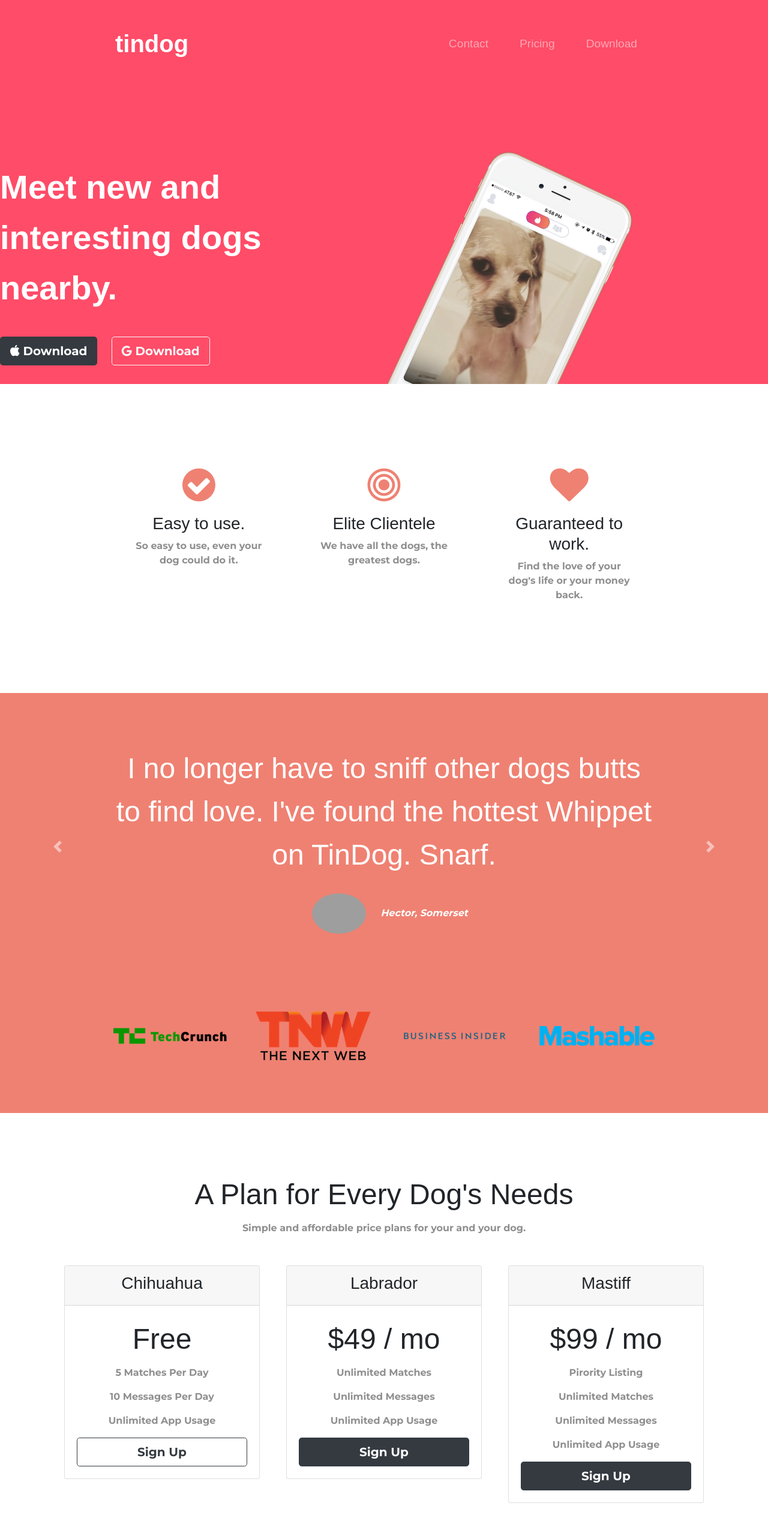
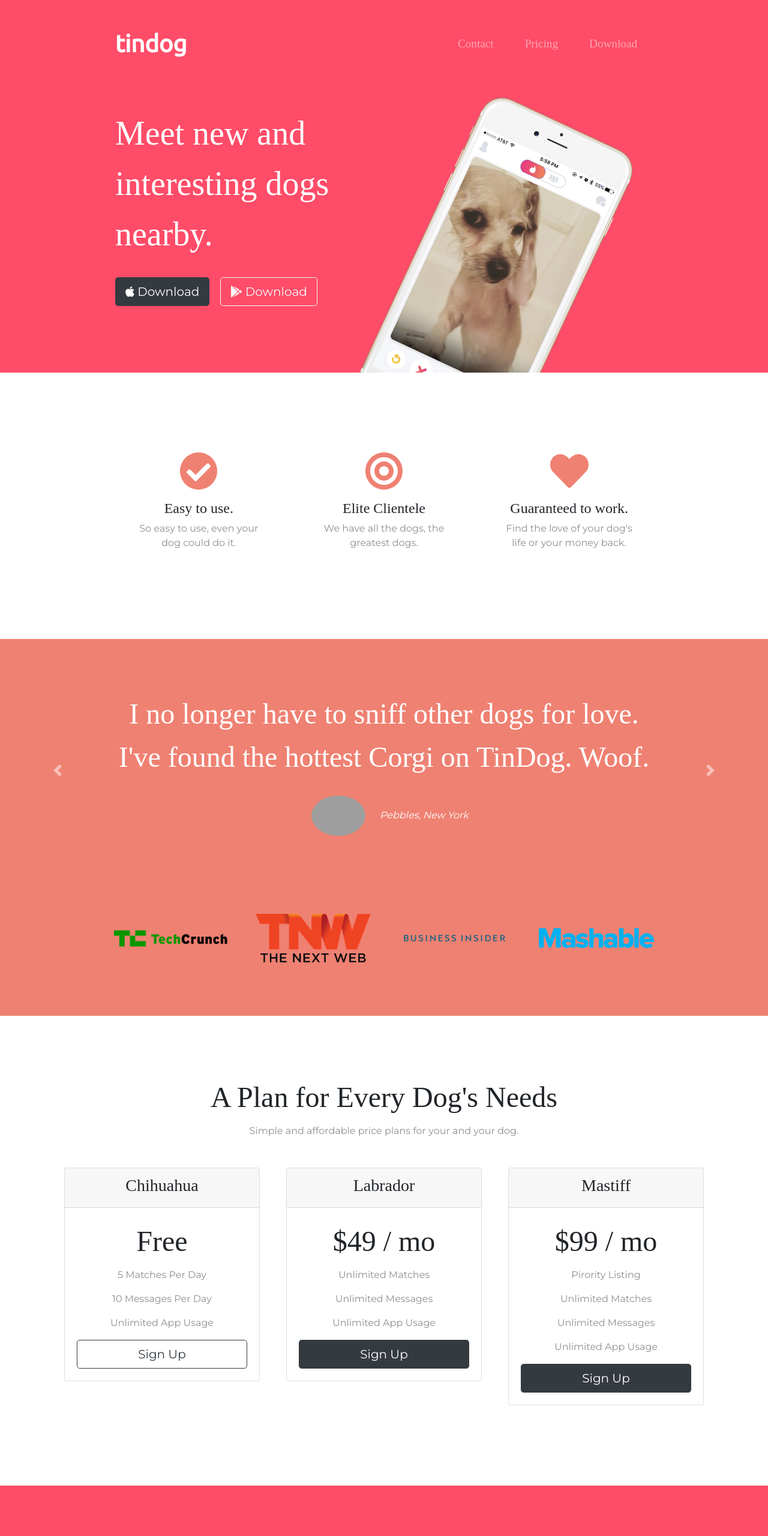
Before and after one commit to steerpike100/steerpike100.github.io, a plain HTML site: page index.html in a window 1280 px wide. Shown: the top 2560 px of the page at 60% size. Drawn offline with nearby package versions, Linux system fonts and the light colour scheme; grey boxes are pictures that could not be loaded.

Commit message:
complete website

```diff
--- a/css/styles.css
+++ b/css/styles.css
@@ -1,45 +1,55 @@
+
 body {
-    font-family: "Montserrat", sans-serif;
+    font-family: "Montserrat";
+    text-align: center;
 }
 
-#title {
+h1, h2, h3, h4, h5, h6 {
+    font-family: "Montserrat-Bold";
+}
+
+p {
+    color: #8f8f8f;
+}
+
+/* Headings */
+
+.big-heading {
+    font-family: "Montserrat-Black";
+    font-size: 3.5rem;
+    line-height: 1.5;
+}
+
+.section-heading {
+    font-size: 3rem;
+    line-height: 1.5;
+}
+
+/* Containers */
+
+.container-fluid{
+    padding: 7% 15%;
+}
+
+/* Sections */
+
+.colored-section {
     background-color: #ff4c68;
     color: #fff;
 }
 
-.container-fluid {
-    padding: 3% 15% 7%;
+.white-section {
+    background-color: #fff;
 }
 
-h1 {
-    font-family: "Ubuntu", sans-serif;
-    font-size: 3.5rem;
-    font-weight: bold;
-    line-height: 1.5;
-}
-
-h2 {
-    font-family: "Montseratt-Black", sans-serif;
-    font-size: 3rem;
-    line-height: 1.5;
-}
-
-h3 {
-    font-family: "Montseratt-Bold", sans-serif
-}
-
-p {
-    color: #8f8f8f
-}
-
-/*Navigation Bar*/
+/* Navigation Bar */
 
 .navbar {
-    padding: 0 0 4.5rem
+    padding: 0 0 4.5rem;
 }
 
 .navbar-brand {
-    font-family: "Ubuntu", sans-serif;
+    font-family: "Ubuntu";
     font-size: 2.5rem;
     font-weight: bold;
 }
@@ -50,33 +60,48 @@ p {
 
 .nav-link {
     font-size: 1.2rem;
-    font-family: "Montserrat-Light", sans-serif;
+    font-family: "Montserrat-Light";
 }
 
-/*Download Buttons*/
+/* Buttons */
+
 .download-button {
     margin: 5% 3% 5% 0;
 }
 
-/*Title Image*/
+/* Title Section */
+
+#title {
+    background-color: #ff4c68;
+    color: #fff;
+    text-align: left;
+}
+
+#title .container-fluid {
+    padding: 3% 15% 7%;
+}
+
+/* Title Image */
+
 .title-image {
-    width:40%;
+    width: 60%;
     transform: rotate(25deg);
     position: absolute;
-    right:50%;
+    right: 30%;
 }
 
-/*Features section*/
+/* Features Section */
+
 #features {
-    background-color: #ffff;
-    padding: 7% 15%;
     position: relative;
+}
 
+.feature-title {
+    font-size: 1.5rem;
 }
 
 .feature-box {
-    text-align: center;
-    padding: 5%;
+    padding: 4.5%;
 }
 
 .icon {
@@ -88,11 +113,15 @@ p {
     color: #ff4c68;
 }
 
-/*Testimonials section*/
+/* Testimonial Section */
+
 #testimonials {
-    text-align: center;
     background-color: #ef8172;
-    color: #fff;
+}
+
+.testimonial-text {
+    font-size: 3rem;
+    line-height: 1.5;
 }
 
 .testimonial-image {
@@ -101,13 +130,9 @@ p {
     margin: 20px;
 }
 
-.carousel-item {
-    padding: 7% 15%;
-}
 
 #press {
     background-color: #ef8172;
-    text-align: center;
     padding-bottom: 3%;
 }
 
@@ -116,46 +141,39 @@ p {
     margin: 20px 20px 50px;
 }
 
-/*Pricing Section*/
+/* Pricing Section */
+
 #pricing {
     padding: 100px;
-    text-align: center;
+}
+
+.price-text {
+    font-size: 3rem;
+    line-height: 1.5;
 }
 
 .pricing-column {
     padding: 3% 2%;
 }
 
-/*CTA Section*/
-#cta{
-    background-color:#ff4c68;
-    color:#fff;
-    padding:7% 15%;
-    text-align: center;
+/* CTA Section */
+
+
+/* Footer Section */
+
+
+.social-icon {
+    margin: 20px 10px;
 }
 
-.cta-heading{
-    font-family: "Montserrat-Black", sans-serif;
-    font-size:3.5rem;
-    line-height:1.5;
-}
+@media (max-width: 1028px) {
 
-@media(max-width:1028px){
-    #title{
-        text-align:center;
+    #title {
+        text-align: center;
     }
-    .title-image{
-        position:static;
-        transform:rotate(0);
+
+    .title-image {
+        position: static;
+        transform: rotate(0);
     }
 }
-
-
-/*Footer section*/
-#footer{
-    text-align:center;
-}
-
-.social-icon{
-    margin:20px 5px;
-}
--- a/index.html
+++ b/index.html
@@ -1,49 +1,44 @@
 <!DOCTYPE html>
-<html lang="EN">
+<html>
 
 <head>
     <meta charset="utf-8">
     <title>TinDog</title>
 
-    <!--    Google fonts-->
-    <link rel="preconnect" href="https://fonts.googleapis.com">
-    <link rel="preconnect" href="https://fonts.gstatic.com" crossorigin>
-<!--    <link href="https://fonts.googleapis.com/css?family=Montserrat" rel="stylesheet">-->
-    <link rel="preconnect" href="https://fonts.googleapis.com">
-    <link rel="preconnect" href="https://fonts.gstatic.com" crossorigin>
-    <link href="https://fonts.googleapis.com/css2?family=Merriweather:ital@1&family=Montserrat:wght@700&family=Sacramento&display=swap" rel="stylesheet">
-    <!--    CSS Stylesheets-->
-    <link rel="stylesheet" href="https://cdn.jsdelivr.net/npm/bootstrap@4.5.3/dist/css/bootstrap.min.css"
-          integrity="sha384-TX8t27EcRE3e/ihU7zmQxVncDAy5uIKz4rEkgIXeMed4M0jlfIDPvg6uqKI2xXr2" crossorigin="anonymous">
+    <!-- Google Fonts -->
+    <link href="https://fonts.googleapis.com/css?family=Montserrat|Ubuntu" rel="stylesheet">
+
+    <!-- CSS Stylesheets -->
+    <link rel="stylesheet" href="https://maxcdn.bootstrapcdn.com/bootstrap/4.0.0/css/bootstrap.min.css" integrity="sha384-Gn5384xqQ1aoWXA+058RXPxPg6fy4IWvTNh0E263XmFcJlSAwiGgFAW/dAiS6JXm" crossorigin="anonymous">
     <link rel="stylesheet" href="css/styles.css">
 
-    <!--Font awesome-->
-    <link rel="stylesheet" href="https://cdnjs.cloudflare.com/ajax/libs/font-awesome/4.7.0/css/font-awesome.min.css">
+    <!-- Font Awesome -->
+    <script defer src="https://use.fontawesome.com/releases/v5.0.7/js/all.js"></script>
 
-    <!--    Bootstrap-->
-    <script src="https://code.jquery.com/jquery-3.5.1.slim.min.js"
-            integrity="sha384-DfXdz2htPH0lsSSs5nCTpuj/zy4C+OGpamoFVy38MVBnE+IbbVYUew+OrCXaRkfj"
-            crossorigin="anonymous"></script>
-    <script src="https://cdn.jsdelivr.net/npm/bootstrap@4.5.3/dist/js/bootstrap.bundle.min.js"
-            integrity="sha384-ho+j7jyWK8fNQe+A12Hb8AhRq26LrZ/JpcUGGOn+Y7RsweNrtN/tE3MoK7ZeZDyx"
-            crossorigin="anonymous"></script>
+    <!-- Bootstrap Scripts -->
+    <script src="https://code.jquery.com/jquery-3.2.1.slim.min.js" integrity="sha384-KJ3o2DKtIkvYIK3UENzmM7KCkRr/rE9/Qpg6aAZGJwFDMVNA/GpGFF93hXpG5KkN" crossorigin="anonymous"></script>
+    <script src="https://cdnjs.cloudflare.com/ajax/libs/popper.js/1.12.9/umd/popper.min.js" integrity="sha384-ApNbgh9B+Y1QKtv3Rn7W3mgPxhU9K/ScQsAP7hUibX39j7fakFPskvXusvfa0b4Q" crossorigin="anonymous"></script>
+    <script src="https://maxcdn.bootstrapcdn.com/bootstrap/4.0.0/js/bootstrap.min.js" integrity="sha384-JZR6Spejh4U02d8jOt6vLEHfe/JQGiRRSQQxSfFWpi1MquVdAyjUar5+76PVCmYl" crossorigin="anonymous"></script>
 </head>
 
 <body>
 
-<section id="title">
+<section class="colored-section" id="title">
+
     <div class="container-fluid">
 
         <!-- Nav Bar -->
+
         <nav class="navbar navbar-expand-lg navbar-dark">
+
             <a class="navbar-brand" href="">tindog</a>
 
-            <button class="navbar-toggler" type="button" data-toggle="collapse" data-target="#navbarSupportedContent"
-                    aria-controls="navbarSupportedContent" aria-expanded="false" aria-label="Toggle navigation">
+            <button class="navbar-toggler" type="button" data-toggle="collapse" data-target="#navbarTogglerDemo02">
                 <span class="navbar-toggler-icon"></span>
             </button>
 
-            <div class="collapse navbar-collapse" id="navbarSupportedContent">
+            <div class="collapse navbar-collapse" id="navbarTogglerDemo02">
+
                 <ul class="navbar-nav ml-auto">
                     <li class="nav-item">
                         <a class="nav-link" href="#footer">Contact</a>
@@ -55,98 +50,95 @@
                         <a class="nav-link" href="#cta">Download</a>
                     </li>
                 </ul>
+
             </div>
         </nav>
-    </div>
 
 
         <!-- Title -->
 
         <div class="row">
+
             <div class="col-lg-6">
-            <h1>Meet new and interesting dogs nearby.</h1>
-            <button type="button" class="btn btn-dark btn-lg download-button"><i class="fa fa-apple"></i> Download
-            </button>
-            <button type="button" class="btn btn-outline-light btn-lg download-button"><i class="fa fa-google" aria-hidden="true"></i>
-                Download
-            </button>
+                <h1 class="big-heading">Meet new and interesting dogs nearby.</h1>
+                <button type="button" class="btn btn-dark btn-lg download-button"><i class="fab fa-apple"></i> Download</button>
+                <button type="button" class="btn btn-outline-light btn-lg download-button"><i class="fab fa-google-play"></i> Download</button>
             </div>
+
             <div class="col-lg-6">
                 <img class="title-image" src="images/iphone6.png" alt="iphone-mockup">
             </div>
+
         </div>
 
+    </div>
 
 </section>
 
 
 <!-- Features -->
 
-<section id="features">
+<section class="white-section" id="features">
+
+    <div class="container-fluid">
 
         <div class="row">
+            <div class="feature-box col-lg-4">
+                <i class="icon fas fa-check-circle fa-4x"></i>
+                <h3 class="feature-title">Easy to use.</h3>
+                <p>So easy to use, even your dog could do it.</p>
+            </div>
 
             <div class="feature-box col-lg-4">
-            <i class="icon fa fa-check-circle fa-4x" aria-hidden="true"></i>
-            <h3>Easy to use.</h3>
-            <p>So easy to use, even your dog could do it.</p>
-        </div>
-        <div class="feature-box col-lg-4">
-            <i class="icon fa fa-bullseye fa-4x" aria-hidden="true"></i>
-            <h3>Elite Clientele</h3>
+                <i class="icon fas fa-bullseye fa-4x"></i>
+                <h3 class="feature-title">Elite Clientele</h3>
                 <p>We have all the dogs, the greatest dogs.</p>
             </div>
+
             <div class="feature-box col-lg-4">
-            <i class="icon fa fa-heart fa-4x" aria-hidden="true"></i>
-            <h3>Guaranteed to work.</h3>
+                <i class="icon fas fa-heart fa-4x"></i>
+                <h3 class="feature-title">Guaranteed to work.</h3>
                 <p>Find the love of your dog's life or your money back.</p>
             </div>
         </div>
 
 
+    </div>
 </section>
 
 
 <!-- Testimonials -->
 
-
-<section id="testimonials">
+<section class="colored-section" id="testimonials">
 
     <div id="testimonial-carousel" class="carousel slide" data-ride="false">
         <div class="carousel-inner">
-            <div class="carousel-item active">
-                <!--                <img class="d-block w-100" src="..." alt="First slide">-->
-                <h2>I no longer have to sniff other dogs butts to find love. I've found the hottest Whippet on TinDog.
-                    Snarf.</h2>
+            <div class="carousel-item active container-fluid">
+                <h2 class="testimonial-text">I no longer have to sniff other dogs for love. I've found the hottest Corgi on TinDog. Woof.</h2>
                 <img class="testimonial-image" src="images/dog-img.jpg" alt="dog-profile">
-                <em>Hector, Somerset</em>
+                <em>Pebbles, New York</em>
             </div>
-            <div class="carousel-item">
-                <!--                <img class="d-block w-100" src="..." alt="Second slide">-->
-                <h2 class="testimonial-text">My dog used to be so lonely, but with TinDog's help, they've found the love
-                    of their life. I think.</h2>
+            <div class="carousel-item container-fluid">
+                <h2 class="testimonial-text">My dog used to be so lonely, but with TinDog's help, they've found the love of their life. I think.</h2>
                 <img class="testimonial-image" src="images/lady-img.jpg" alt="lady-profile">
                 <em>Beverly, Illinois</em>
             </div>
         </div>
         <a class="carousel-control-prev" href="#testimonial-carousel" role="button" data-slide="prev">
-            <span class="carousel-control-prev-icon" aria-hidden="true"></span>
-            <span class="sr-only">Previous</span>
+            <span class="carousel-control-prev-icon"></span>
         </a>
         <a class="carousel-control-next" href="#testimonial-carousel" role="button" data-slide="next">
-            <span class="carousel-control-next-icon" aria-hidden="true"></span>
-            <span class="sr-only">Next</span>
+            <span class="carousel-control-next-icon"></span>
         </a>
     </div>
-
 
 </section>
 
 
 <!-- Press -->
 
-<section id="press">
-    <img class="press-logo" src="images/TechCrunch.png" alt="tc-logo">
+<section class="colored-section" id="press">
+    <img class="press-logo" src="images/techcrunch.png" alt="tc-logo">
     <img class="press-logo" src="images/tnw.png" alt="tnw-logo">
     <img class="press-logo" src="images/bizinsider.png" alt="biz-insider-logo">
     <img class="press-logo" src="images/mashable.png" alt="mashable-logo">
@@ -156,21 +148,20 @@
 
 <!-- Pricing -->
 
-<section id="pricing">
+<section class="white-section" id="pricing">
 
-    <h2>A Plan for Every Dog's Needs</h2>
+    <h2 class="section-heading">A Plan for Every Dog's Needs</h2>
     <p>Simple and affordable price plans for your and your dog.</p>
 
     <div class="row">
 
         <div class="pricing-column col-lg-4 col-md-6">
-
             <div class="card">
                 <div class="card-header">
                     <h3>Chihuahua</h3>
                 </div>
                 <div class="card-body">
-                    <h2>Free</h2>
+                    <h2 class="price-text">Free</h2>
                     <p>5 Matches Per Day</p>
                     <p>10 Messages Per Day</p>
                     <p>Unlimited App Usage</p>
@@ -180,13 +171,12 @@
         </div>
 
         <div class="pricing-column col-lg-4 col-md-6">
-
             <div class="card">
                 <div class="card-header">
                     <h3>Labrador</h3>
                 </div>
                 <div class="card-body">
-                    <h2>$49 / mo</h2>
+                    <h2 class="price-text">$49 / mo</h2>
                     <p>Unlimited Matches</p>
                     <p>Unlimited Messages</p>
                     <p>Unlimited App Usage</p>
@@ -196,48 +186,52 @@
         </div>
 
         <div class="pricing-column col-lg-4">
-
             <div class="card">
                 <div class="card-header">
                     <h3>Mastiff</h3>
                 </div>
                 <div class="card-body">
-                    <h2>$99 / mo</h2>
+                    <h2 class="price-text">$99 / mo</h2>
                     <p>Pirority Listing</p>
                     <p>Unlimited Matches</p>
                     <p>Unlimited Messages</p>
                     <p>Unlimited App Usage</p>
                     <button class="btn btn-lg btn-block btn-dark" type="button">Sign Up</button>
-                </div>
+
                 </div>
             </div>
         </div>
 
+
+
+    </div>
 
 </section>
 
 
 <!-- Call to Action -->
 
-<section id="cta">
+<section class="colored-section" id="cta">
 
-    <h3 class="cta-heading">Find the True Love of Your Dog's Life Today.</h3>
-    <button class="download-button btn btn-lg btn-dark" type="button"><i class="fa fa-apple"></i>Download</button>
-    <button class="download-button btn btn-lg btn-light" type="button"><i class="fa fa-google" aria-hidden="true"></i>Download
-    </button>
+    <div class="container-fluid">
 
+        <h3 class="big-heading">Find the True Love of Your Dog's Life Today.</h3>
+        <button class="download-button btn btn-lg btn-dark" type="button"><i class="fab fa-apple"></i> Download</button>
+        <button class="download-button btn btn-lg brn-light" type="button"><i class="fab fa-google-play"></i> Download</button>
+    </div>
 </section>
 
 
 <!-- Footer -->
 
-<footer id="footer">
-    <i class="social-icon fa fa-facebook-official" aria-hidden="true"></i>
-    <i class="social-icon fa fa-envelope-o" aria-hidden="true"></i>
-    <i class="social-icon fa fa-twitter" aria-hidden="true"></i>
-    <i class="social-icon fa fa-instagram" aria-hidden="true"></i>
-    <p>© Copyright TinDog</p>
-
+<footer class="white-section" id="footer">
+    <div class="container-fluid">
+        <i class="social-icon fab fa-facebook-f"></i>
+        <i class="social-icon fab fa-twitter"></i>
+        <i class="social-icon fab fa-instagram"></i>
+        <i class="social-icon fas fa-envelope"></i>
+        <p>© Copyright 2018 TinDog</p>
+    </div>
 </footer>
 
 
```
Lines whose indentation alone changed are shown as unchanged.
